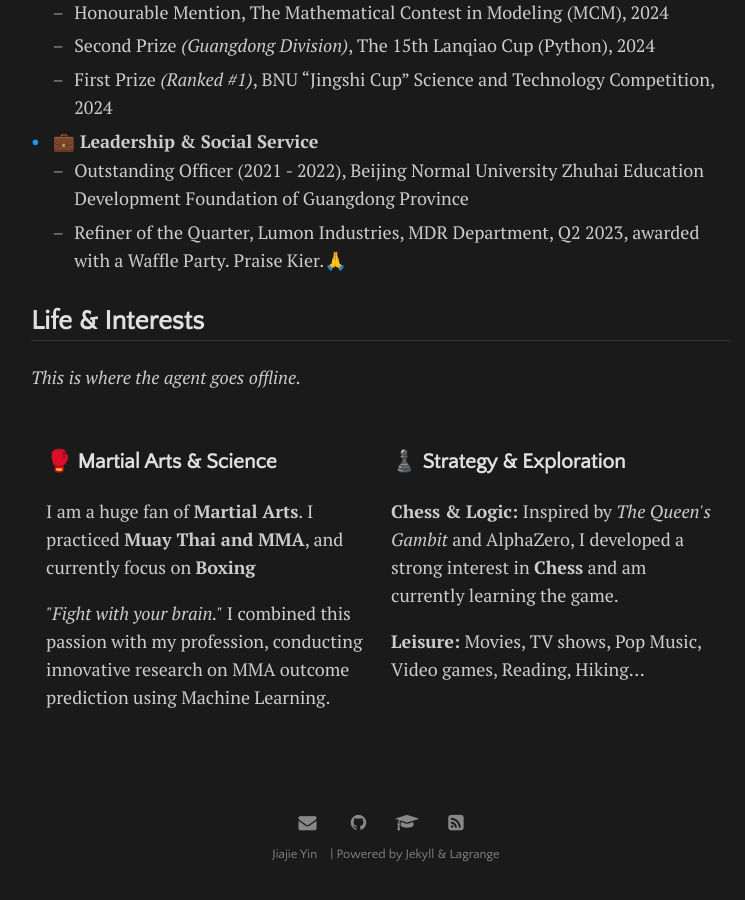
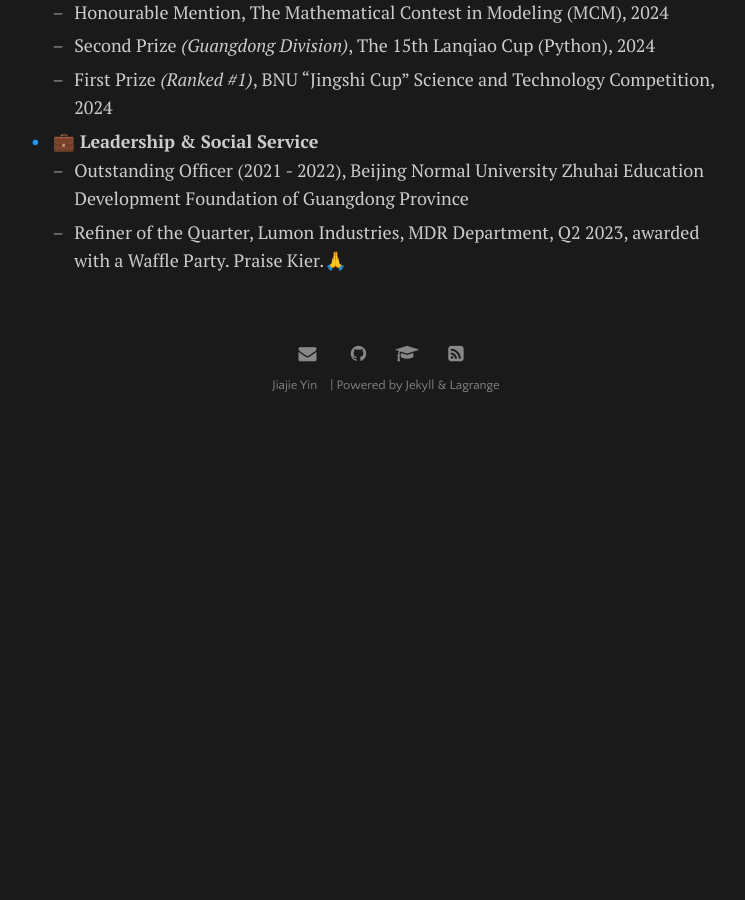
Before and after one commit to JJtheHonest/JJtheHonest.github.io, a Jekyll site: the page built from menu/cv.md, in a window 1280 px wide and 900 px high, scrolled down 1399 px. Shown: the whole window, without its empty margins (259-1004 px from the left). Built offline with Jekyll 4.4.1, drawn with Linux system fonts in a browser that asks for light colours; after the commit the page ends 1830 px from its top, so only the background shows below that.

Commit message:
Update CV and Home

```diff
--- a/index.html
+++ b/index.html
@@ -39,9 +39,9 @@
   <div class="outie-content">
     <p><em>This is where the agent goes offline.</em></p>
     <p>
-      🥊 <strong>Martial Arts:</strong> Boxing, MMA, Muay Thai.<br>
-      ♟️ <strong>Chess:</strong> Inspired by AlphaZero, currently learning the game.<br>
-      🎬 <strong>Leisure:</strong> Movies, music, gaming, reading, hiking.
+      <strong>Martial Arts:</strong> I practiced <strong>Muay Thai and MMA</strong>, and currently focus on <strong>Boxing</strong>. I combined this passion with my profession, conducting innovative research on <a href="#publications">UFC using Machine Learning</a>.<br>
+      <strong>Chess:</strong> Inspired by <em>The Queen's Gambit</em> and AlphaZero, I developed a strong interest in <strong>Chess</strong> and am currently learning the game.<br>
+      <strong>Leisure:</strong> Movies, TV series, Music, Video games, Reading, Hiking...
     </p>
   </div>
 </div>
--- a/menu/cv.md
+++ b/menu/cv.md
@@ -85,22 +85,3 @@
     </ul>
   </li>
 </ul>
-
-<h2>Life &amp; Interests</h2>
-
-<p><em>This is where the agent goes offline.</em></p>
-
-<table style="border:none; margin-top: 10px;">
-  <tr>
-    <td width="50%" valign="top" style="border:none; padding-right: 10px;">
-      <h3>🥊 Martial Arts &amp; Science</h3>
-      <p>I am a huge fan of <strong>Martial Arts</strong>. I practiced <strong>Muay Thai and MMA</strong>, and currently focus on <strong>Boxing</strong></p>
-      <p><em>"Fight with your brain."</em> I combined this passion with my profession, conducting innovative research on MMA outcome prediction using Machine Learning.</p>
-    </td>
-    <td width="50%" valign="top" style="border:none; padding-left: 10px;">
-      <h3>♟️ Strategy &amp; Exploration</h3>
-      <p><strong>Chess &amp; Logic:</strong> Inspired by <em>The Queen's Gambit</em> and AlphaZero, I developed a strong interest in <strong>Chess</strong> and am currently learning the game.</p>
-      <p><strong>Leisure:</strong> Movies, TV shows, Pop Music, Video games, Reading, Hiking...</p>
-    </td>
-  </tr>
-</table>
```
